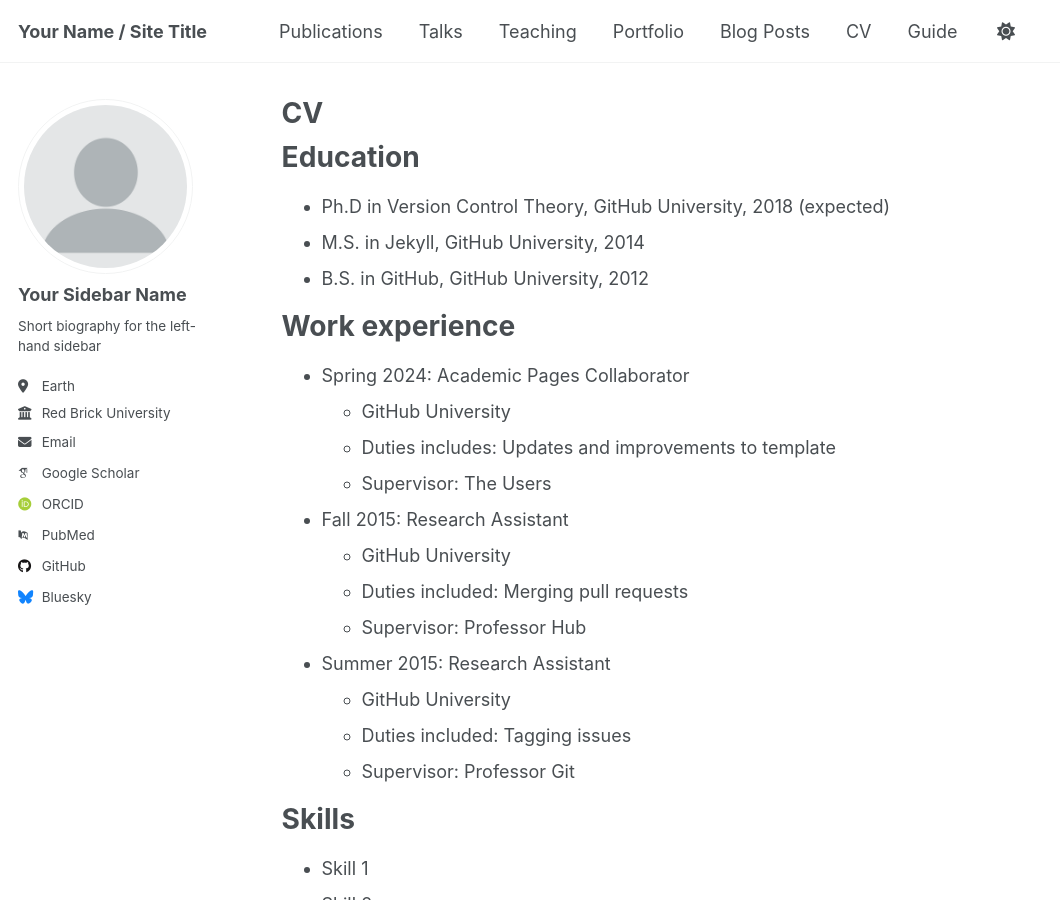
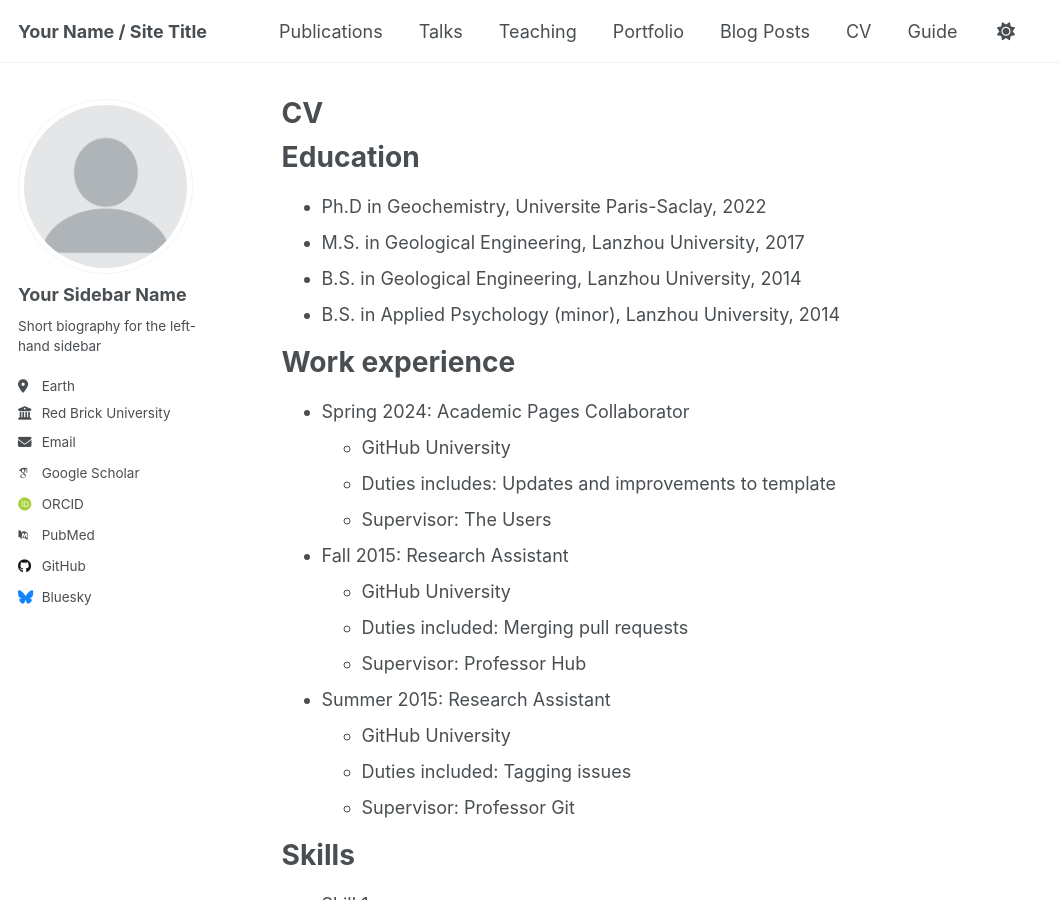
Before and after one commit to ytkgeo/PersonalWebsite, a Jekyll site: the page built from _pages/cv.md, in a window 1280 px wide and 900 px high. Shown: the whole window, without its empty margins (0-1060 px from the left). Built offline with Jekyll 4.4.1, drawn with Linux system fonts in a browser that asks for light colours; some web fonts are replaced; a script that is not in the unit is left out.

Commit message:
Update cv.md

```diff
--- a/_pages/cv.md
+++ b/_pages/cv.md
@@ -11,9 +11,10 @@ redirect_from:
 
 Education
 ======
-* Ph.D in Version Control Theory, GitHub University, 2018 (expected)
-* M.S. in Jekyll, GitHub University, 2014
-* B.S. in GitHub, GitHub University, 2012
+* Ph.D in Geochemistry, Universite Paris-Saclay, 2022
+* M.S. in Geological Engineering, Lanzhou University, 2017
+* B.S. in Geological Engineering, Lanzhou University, 2014
+* B.S. in Applied Psychology (minor), Lanzhou University, 2014
 
 Work experience
 ======
```
